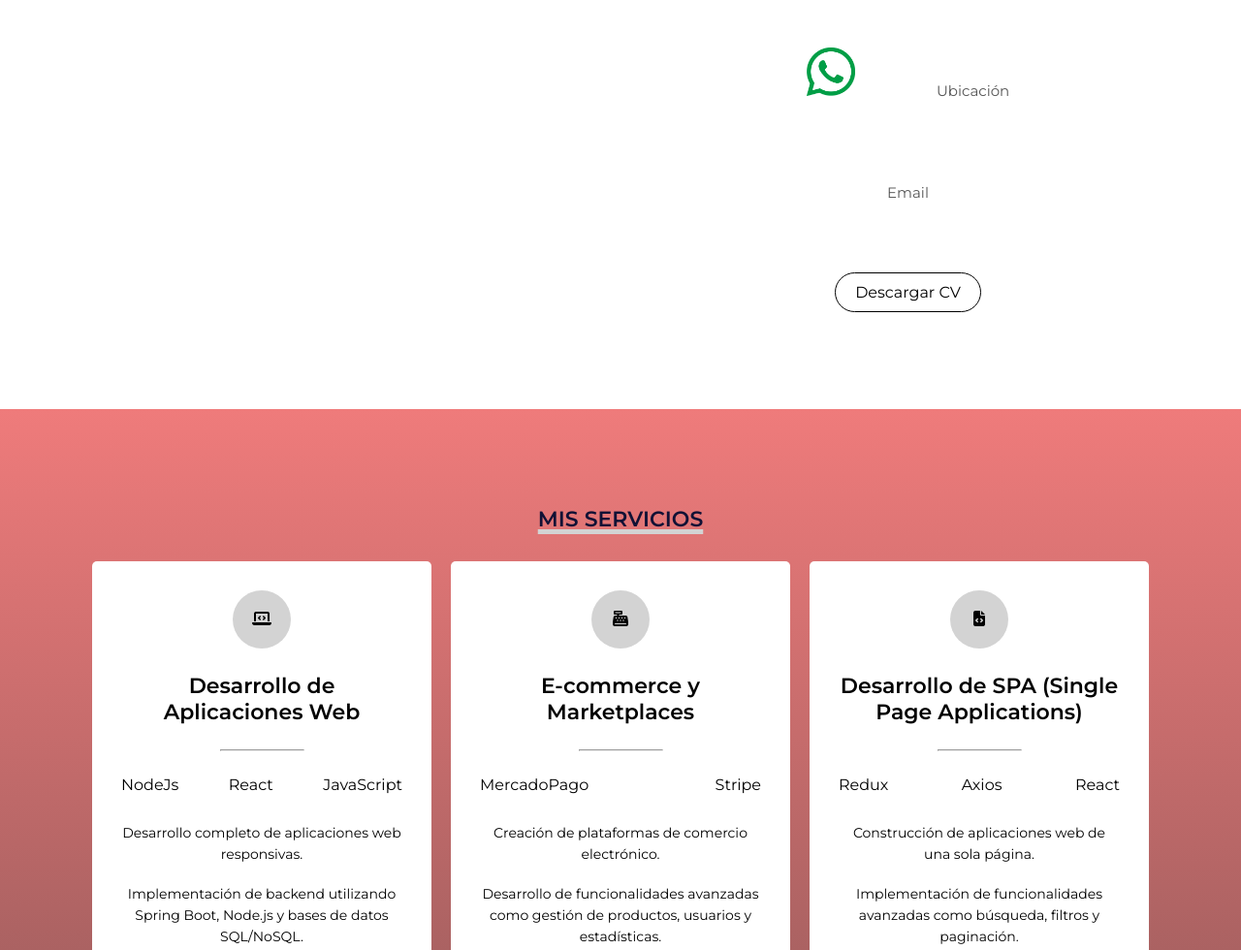
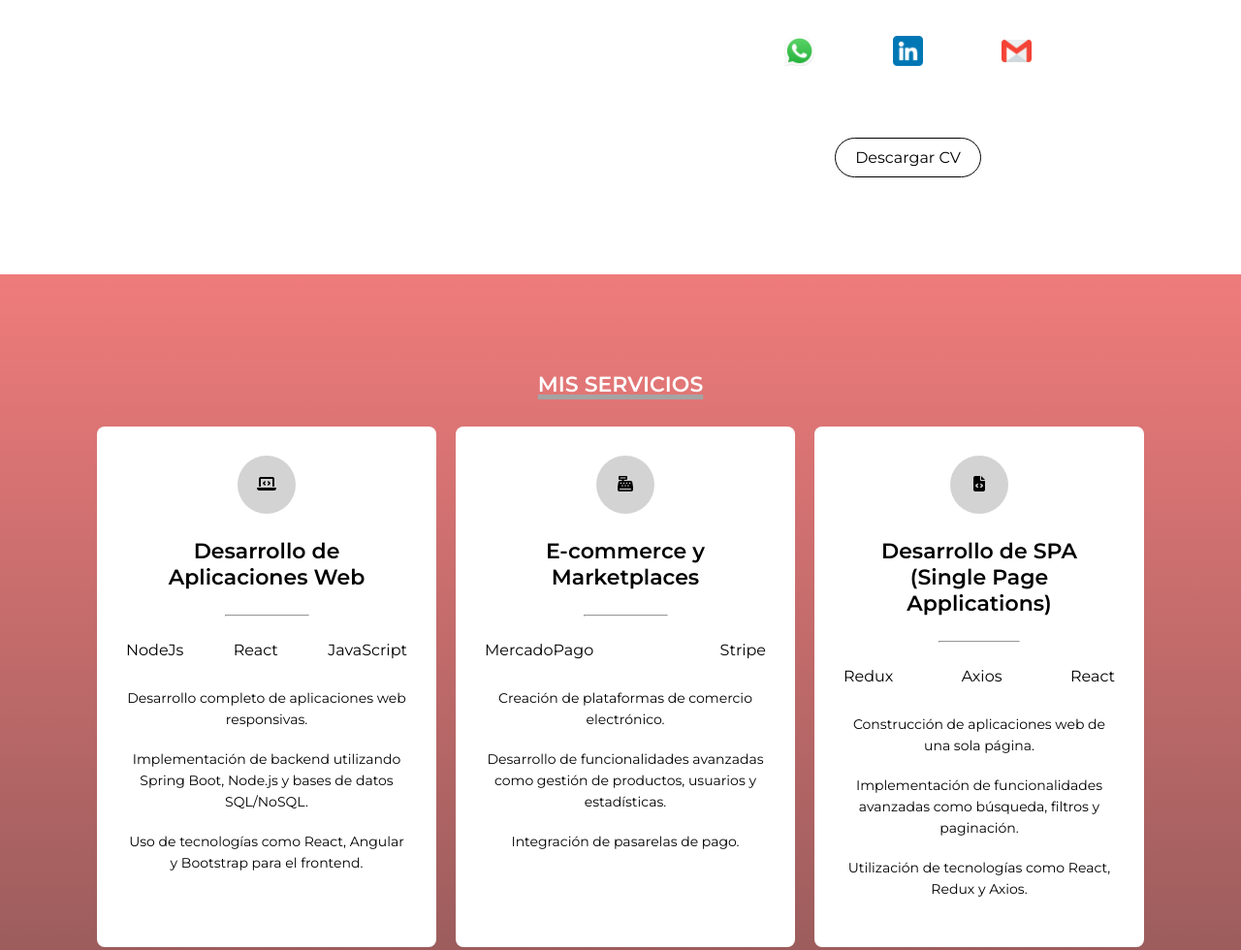
Before and after one commit to henrycorredor7570/Portafolio, a plain HTML site: page index.html in a window 1280 px wide. Shown: the part 1617-2597 px from the top of the page at 97% size. Drawn offline with Linux system fonts and the light colour scheme.

Commit message:
section sobremi

```diff
--- a/index.html
+++ b/index.html
@@ -61,15 +61,23 @@
             <p>Mi experiencia abarca desde el diseño de bases de datos hasta la implementación del backend y frontend, permitiéndome desarrollar proyectos web integrales y responsivos que equilibran la estética y la funcionalidad.</p>
             <p>He trabajado en entornos de desarrollo ágiles; lo que ha fortalecido mi capacidad para desempeñarme en ambientes dinámicos, fomentando una alta dosis de creatividad, adaptación y colaboración efectiva.</p>
             <div class="datos_contacto">
-                <p>
+                <div class="whatsapp">
                     <a href="https://wa.me/+573246800337" target="_blank">
-                        <img src="assets/LogoWhatsApp.png" alt="Logo de Whatsapp">
+                        <img src="assets/whatsapp.png" alt="Logo de Whatsapp">
                     </a>
-                </p>
-                <p>Ubicación</p>
-                <p>Email</p>
+                </div>
+                <div class="linkedIn">
+                    <a href="https://www.linkedin.com/in/henry-corredor-developer/" target="_blank">
+                        <img src="/assets/linkedin.png" alt="linkedin">
+                    </a>
+                </div>
+                <div class="gmail">
+                    <a href="mailto:henry.corredor7570@gmail.com">
+                        <img src="/assets/gmail.png" alt="gmail_logo">
+                    </a>
+                </div>
             </div>
-            <div class="datos_contacto">
+            <div class="cv">
                 <a href="assets/CVHenryCorredor.pdf" download class="download_cv">Descargar CV</a>
             </div>
         </div>
--- a/styles.css
+++ b/styles.css
@@ -12,7 +12,6 @@ html {
 }
 #inicio{
     background: linear-gradient(rgba(0,0,0,.7), rgba(0,0,0,.7)), url("assets/fotis-fotopoulos-6sAl6aQ4OWI-unsplash.jpg");
-    /* background-color: #300101; */
     background-size: cover;
     background-position: center center;
     height: 100vh;
@@ -103,12 +102,6 @@ html {
 #inicio .contenido .presentacion .legend span {
     color: #ff5080;
 }
-#inicio .contenido .presentacion .descripcion {
-    max-width: 700px;
-    margin: 25px auto;
-    font-size: 18px;
-    text-align: center;
-}
 #inicio .contenido .presentacion a {
     text-decoration: none;
     display: inline-block;
@@ -132,8 +125,6 @@ html {
 /* SECCION S O B R E  M I */
 
 #sobremi {
-    /* background-color: #f0efef; */
-    /* max-width: 1100px; */
     max-width: 100%;
     margin: auto;
     padding: 100px 15px;
@@ -153,12 +144,13 @@ html {
     padding: 20px;
 }
 #sobremi .sobremi {
-    /* margin: 0 40px; */
     margin: 0 130px 0 40px;
+    min-width: 150px;
 }
 #sobremi .sobremi .titulo-seccion {
     font-size: 22px;
     text-transform: uppercase;
+    font-weight: bold;
     color: #111135;
     text-decoration: underline;
     text-decoration-color: #d3d3d3;
@@ -188,14 +180,28 @@ html {
 }
 #sobremi .sobremi .datos_contacto {
     text-align: center;
+    display: flex;
+    justify-content: space-evenly;
+    margin: 30px 0;
 }
-#sobremi .sobremi .datos_contacto p {
-    display: inline-block;
-    margin: 40px;
+#sobremi .sobremi .datos_contacto .whatsapp img {
+    width: 4vw;
+    height: auto;
+    padding: 10px;
 }
-#sobremi .sobremi .datos_contacto p a img {
-    max-width: 50px;
+#sobremi .sobremi .datos_contacto .linkedIn img {
+    width: 4vw;
     height: auto;
+    padding: 10px;
+}
+#sobremi .sobremi .datos_contacto .gmail img {
+    width: 4vw;
+    height: auto;
+    padding: 10px;
+}
+#sobremi .sobremi .cv {
+    display: flex;
+    justify-content: center;
 }
 #sobremi .sobremi .download_cv {
     display: inline-block;
@@ -216,21 +222,18 @@ html {
 #servicios {
     padding: 100px 15px;
     text-align: center;
-    background-color: #f3f3f3;
     background: linear-gradient(#eb5a5acc, rgba(33,16,16,.8)), url("assets/MERN.jpg");
     background-attachment: fixed;
     background-repeat: no-repeat;
     background-size: cover;
     background-position: center center;
-    padding: 100px 0;
-    text-align: center;
 }
 #servicios .titulo-seccion {
     font-size: 22px;
     text-transform: uppercase;
-    color: #111135;
+    color: #fff;
     text-decoration: underline;
-    text-decoration-color: #d3d3d3;
+    text-decoration-color: #a5a4a4;
     text-decoration-thickness: 5px;
 }
 #servicios .fila {
@@ -243,8 +246,8 @@ html {
     max-width: 350px;
     background-color: #fff;
     padding: 30px;
-    margin: 0 5px;
-    border-radius: 5px;
+    margin: 0 10px;
+    border-radius: 8px;
     transition: .5s;
 }
 #servicios .fila .servicio:hover {
@@ -282,11 +285,6 @@ html {
 
 /* SECCION HABILIDADES */
 .contenedor-skills {
-    /* background: linear-gradient(#eb5a5acc, rgba(33,16,16,.8)), url("assets/1218911.jpg"); */
-    /* background-attachment: fixed; */
-    /* background-repeat: no-repeat; */
-    /* background-size: cover; */
-    /* background-position: center center; */
     padding: 100px 0;
     text-align: center;
     background-color: #f3f3f3;
@@ -417,9 +415,6 @@ html {
 
 /* SECCION PORTAFOLIO */
 #portfolio {
-    /* max-width: 1100px;
-    padding: 100px 0;
-    margin: auto; */
     padding: 100px 15px;
     text-align: center;
     background-color: #f3f3f3;
@@ -431,18 +426,6 @@ html {
     padding: 100px 0;
     text-align: center;
 }
-/* #servicios {
-    padding: 100px 15px;
-    text-align: center;
-    background-color: #f3f3f3;
-    background: linear-gradient(#eb5a5acc, rgba(33,16,16,.8)), url("assets/1218911.jpg");
-    background-attachment: fixed;
-    background-repeat: no-repeat;
-    background-size: cover;
-    background-position: center center;
-    padding: 100px 0;
-    text-align: center;
-} */
 #portfolio .titulo-seccion {
     text-align: center;
     font-size: 22px;
@@ -588,6 +571,9 @@ footer a{
     #inicio .contenido .presentacion h2 {
         font-size: 40px;
     }
+    #inicio .contenido header .contenido-header .logo {
+        width: 15vw;
+    }
     #sobremi {
         padding: 50px 0;
         display: block;
@@ -613,6 +599,11 @@ footer a{
     #sobremi .sobremi h2 {
         font-size: 25px;
         text-align: center;
+    }
+    #sobremi .sobremi .datos_contacto .whatsapp a img,
+    #sobremi .sobremi .datos_contacto .linkedIn img,
+    #sobremi .sobremi .datos_contacto .gmail img {
+        width: 20vw;
     }
     #servicios {
         padding: 50px 15px;
@@ -646,11 +637,4 @@ footer a{
         width: 100%;
         margin-bottom: 15px;
     }
-    #sobremi .sobremi .datos_contacto p a img {
-        width: 15vw;
-    }
-
-    #inicio .contenido header .contenido-header .logo {
-        width: 15vw;
-    }
 }
```
Also changed, not shown: assets/LogoWhatsApp.png (deleted), assets/gmail.png (added), assets/linkedin.png (added), assets/whatsapp.png (added).
